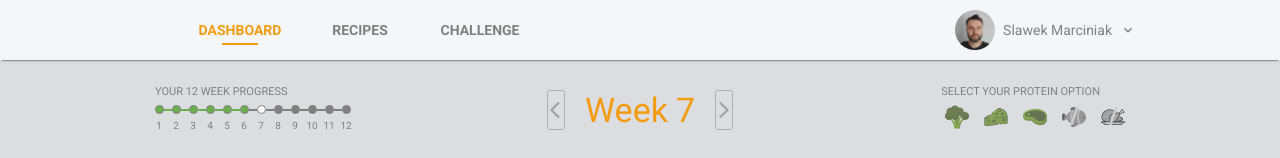
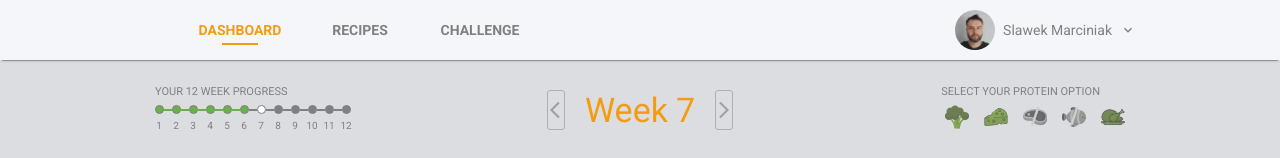
Before and after one commit to slawekmarciniak/diet_table, a React (Create React App) app: page / in a window 1280 px wide. Shown: the top 158 px of the page. Built offline with nearby package versions, Linux system fonts and the light colour scheme.

Commit message:
activate protein option icons

```diff
--- a/src/Components/TableHeader/TableHeader.style.tsx
+++ b/src/Components/TableHeader/TableHeader.style.tsx
@@ -67,9 +67,13 @@ export const SectionElementRight = styled.div`
     flex-basis: 33%;
     padding-top: 25px;
 
-    & .imageContainer {
+    .imgContainer {
         display: inline;
         position: relative;
+        cursor: pointer;
+    }
+
+    .imgContainerDisabled {
         &:after {
             content: "/";
             position: absolute;
@@ -87,6 +91,10 @@ export const SectionElementRight = styled.div`
         opacity: 0.7;
         margin-right: 15px;
     }
+    .imgDisable {
+        filter: grayscale(100%) brightness(70%);
+    }
+
     span {
         height: 20px;
         font-size: 11px;
--- a/src/Components/TableHeader/TableHeader.tsx
+++ b/src/Components/TableHeader/TableHeader.tsx
@@ -1,6 +1,6 @@
 import ArrowBackIosIcon from "@mui/icons-material/ArrowBackIos";
 import ArrowForwardIosIcon from "@mui/icons-material/ArrowForwardIos";
-import { FC, useContext } from "react";
+import { FC, useContext, useState } from "react";
 import { AppContext, AppContextType } from "../../AppContext/AppContext";
 import { userWeeks } from "../../fakeDB/fakeDB";
 import ProgressBar from "../ProgressBar/ProgressBar";
@@ -23,6 +23,14 @@ const TableHeader: FC<Props> = () => {
         setIsSliderLeft,
     } = useContext<AppContextType>(AppContext);
 
+    const [isIconActive, setIsIconActive]: any = useState({
+        broccoli: true,
+        cheese: true,
+        meat: false,
+        fish: false,
+        chicken: true,
+    });
+
     const handleRightButton = () => {
         handleNextWeek();
         if (activeWeek < userWeeks.length) {
@@ -40,6 +48,12 @@ const TableHeader: FC<Props> = () => {
                 setIsSliderLeft(false);
             }, 400);
         }
+    };
+    const handleIcon = (iconName: string) => {
+        setIsIconActive({
+            ...isIconActive,
+            [iconName]: !isIconActive[iconName],
+        });
     };
 
     return (
@@ -62,26 +76,76 @@ const TableHeader: FC<Props> = () => {
             <SectionElementRight>
                 <span>select your protein option</span>
                 <div>
-                    <img src="broccoli.png" alt="broccoli" />
-                    <img src="cheese.png" alt="" />
-                    <img src="meat.png" alt="" />
-                    <div className="imageContainer">
+                    <div
+                        className={
+                            isIconActive.broccoli
+                                ? "imgContainer"
+                                : "imgContainer imgContainerDisabled"
+                        }
+                        onClick={() => handleIcon("broccoli")}
+                    >
+                        <img
+                            className={
+                                isIconActive.broccoli ? "" : "imgDisable"
+                            }
+                            src="broccoli.png"
+                            alt="broccoli"
+                        />
+                    </div>
+                    <div
+                        className={
+                            isIconActive.cheese
+                                ? "imgContainer"
+                                : "imgContainer imgContainerDisabled"
+                        }
+                        onClick={() => handleIcon("cheese")}
+                    >
+                        <img
+                            className={isIconActive.cheese ? "" : "imgDisable"}
+                            src="cheese.png"
+                            alt="cheese"
+                        />
+                    </div>
+                    <div
+                        className={
+                            isIconActive.meat
+                                ? "imgContainer"
+                                : "imgContainer imgContainerDisabled"
+                        }
+                        onClick={() => handleIcon("meat")}
+                    >
+                        <img
+                            className={isIconActive.meat ? "" : "imgDisable"}
+                            src="meat.png"
+                            alt="meat"
+                        />
+                    </div>
+                    <div
+                        className={
+                            isIconActive.fish
+                                ? "imgContainer"
+                                : "imgContainer imgContainerDisabled"
+                        }
+                        onClick={() => handleIcon("fish")}
+                    >
                         <img
                             src="clown-fish.png"
-                            alt=""
-                            style={{
-                                filter: "grayscale(100%) brightness(70%)",
-                            }}
+                            alt="fish"
+                            className={isIconActive.fish ? "" : "imgDisable"}
                         />
                     </div>
-
-                    <div className="imageContainer">
+                    <div
+                        className={
+                            isIconActive.chicken
+                                ? "imgContainer"
+                                : "imgContainer imgContainerDisabled"
+                        }
+                        onClick={() => handleIcon("chicken")}
+                    >
                         <img
+                            className={isIconActive.chicken ? "" : "imgDisable"}
                             src="chicken-leg.png"
-                            alt=""
-                            style={{
-                                filter: "grayscale(100%) brightness(100%)",
-                            }}
+                            alt="chicken"
                         />
                     </div>
                 </div>
```
